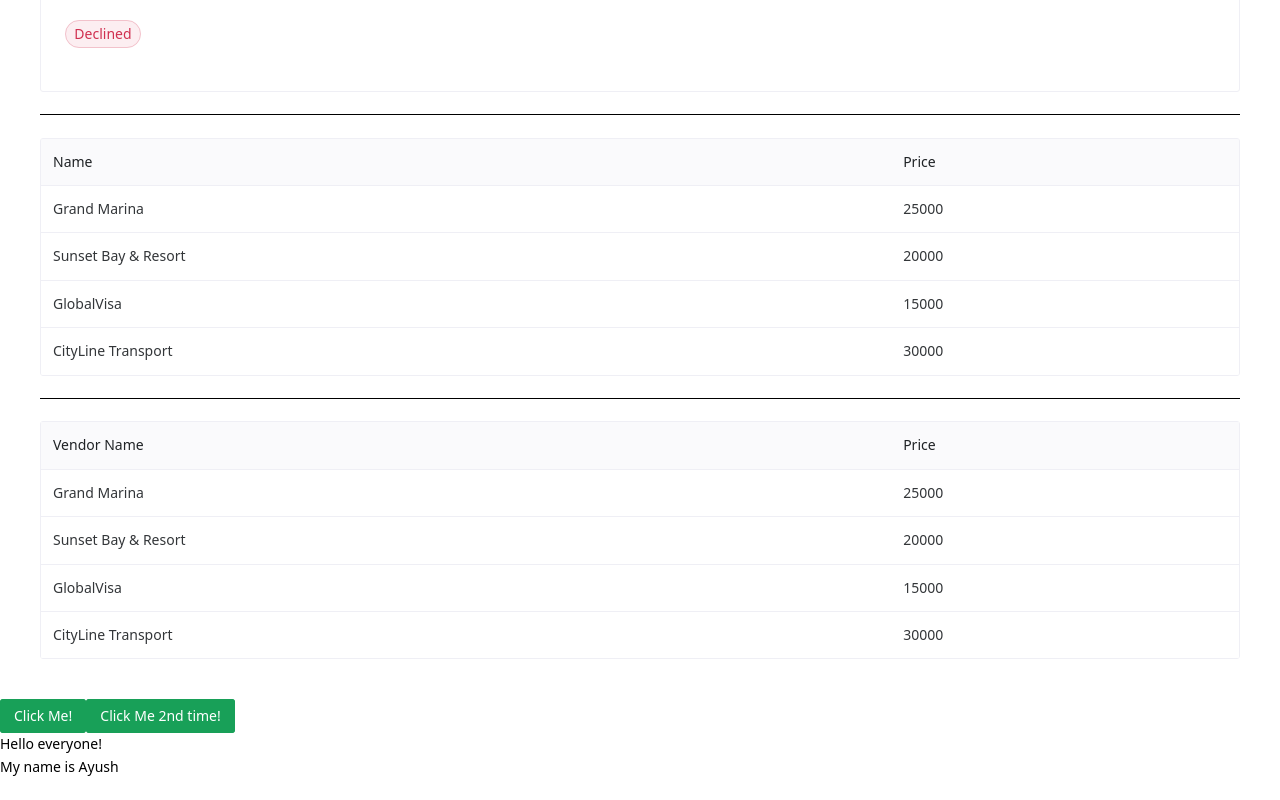
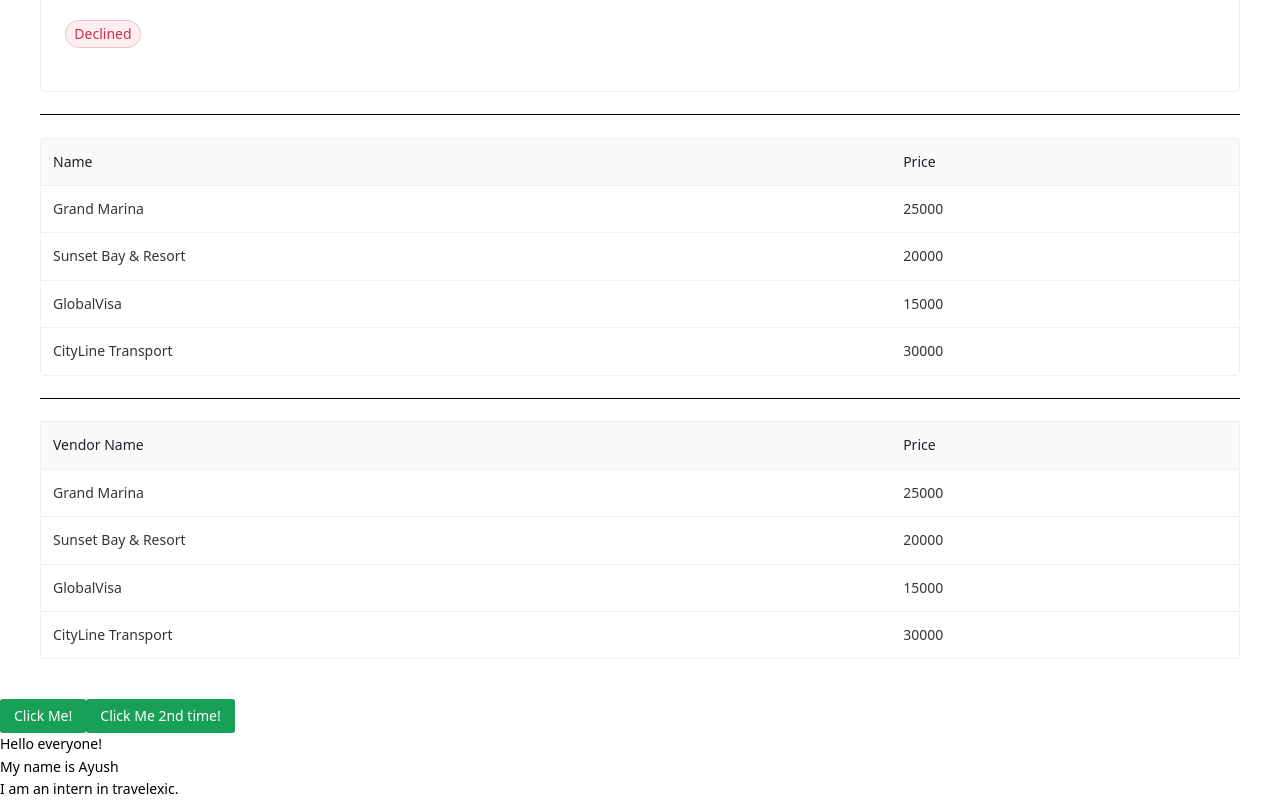
Before and after one commit to AyushChamoli29/Naive-UI-Practice, a Vue app: page / in a window 1280 px wide. Shown: the part 742-1542 px from the top of the page. Before the commit the page ends 1520 px from the top, so only its background shows below. Built offline with nearby package versions, Linux system fonts and the light colour scheme; the HTML template or start-up script is replaced by a standard one.

Commit message:
added what i am doing

```diff
--- a/src/App.vue
+++ b/src/App.vue
@@ -10,5 +10,6 @@ import Two from "./two.vue";
     <two />
     <p>Hello everyone!</p>
     <p>My name is Ayush</p>
+    <p>I am an intern in travelexic.</p>
   </n-message-provider>
 </template>
```
